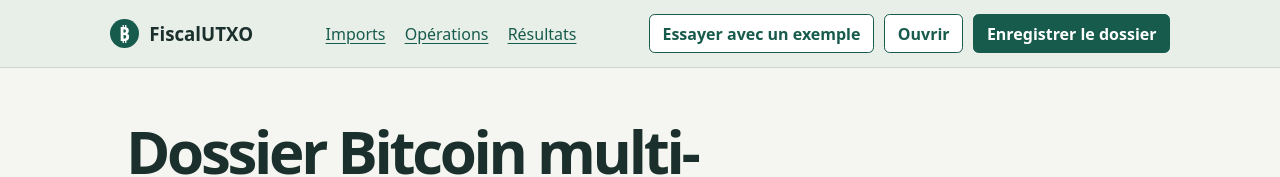
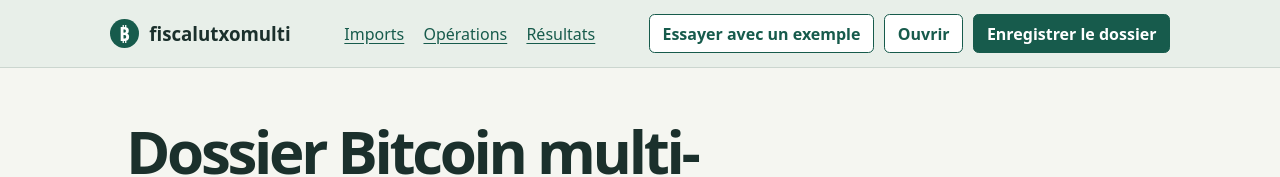
Before and after one commit to Copinmalin/fiscalutxo, a plain HTML site: page multisource/index.html in a window 1280 px wide. Shown: the top 177 px of the page. Drawn offline with Linux system fonts and the light colour scheme.

Commit message:
Afficher le nom fiscalutxomulti

```diff
--- a/multisource/index.html
+++ b/multisource/index.html
@@ -4,13 +4,13 @@
   <meta http-equiv="Content-Security-Policy" content="default-src 'none'; script-src 'self'; style-src 'self'; connect-src 'none'; base-uri 'none'; form-action 'none'">
   <meta charset="utf-8">
   <meta name="viewport" content="width=device-width, initial-scale=1">
-  <title>FiscalUTXO · Dossier Bitcoin multi-source</title>
+  <title>fiscalutxomulti</title>
   <link rel="stylesheet" href="./style.css">
   <script type="module" src="./app.js"></script>
 </head>
 <body>
   <header class="header">
-    <div class="brand"><span class="brand-mark" aria-hidden="true">₿</span><span>FiscalUTXO</span></div>
+    <div class="brand"><span class="brand-mark" aria-hidden="true">₿</span><span>fiscalutxomulti</span></div>
     <nav aria-label="Dossier"><a href="#imports">Imports</a><a href="#operations">Opérations</a><a href="#resultats">Résultats</a></nav>
     <div class="file-actions">
       <button id="load-demo" type="button" class="secondary">Essayer avec un exemple</button>
```
